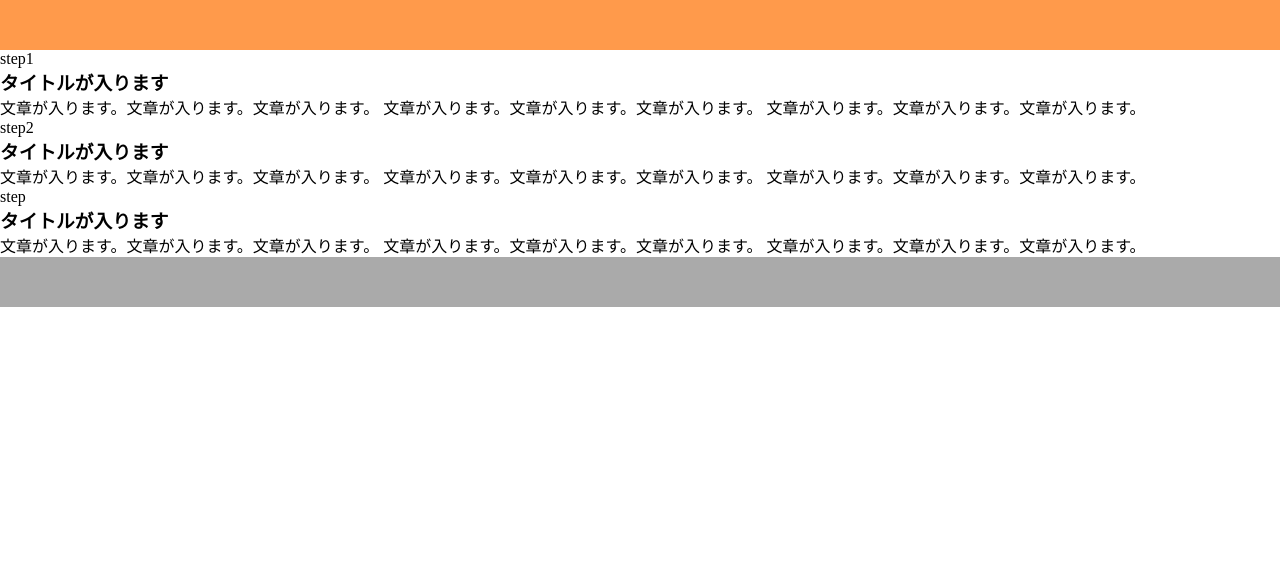
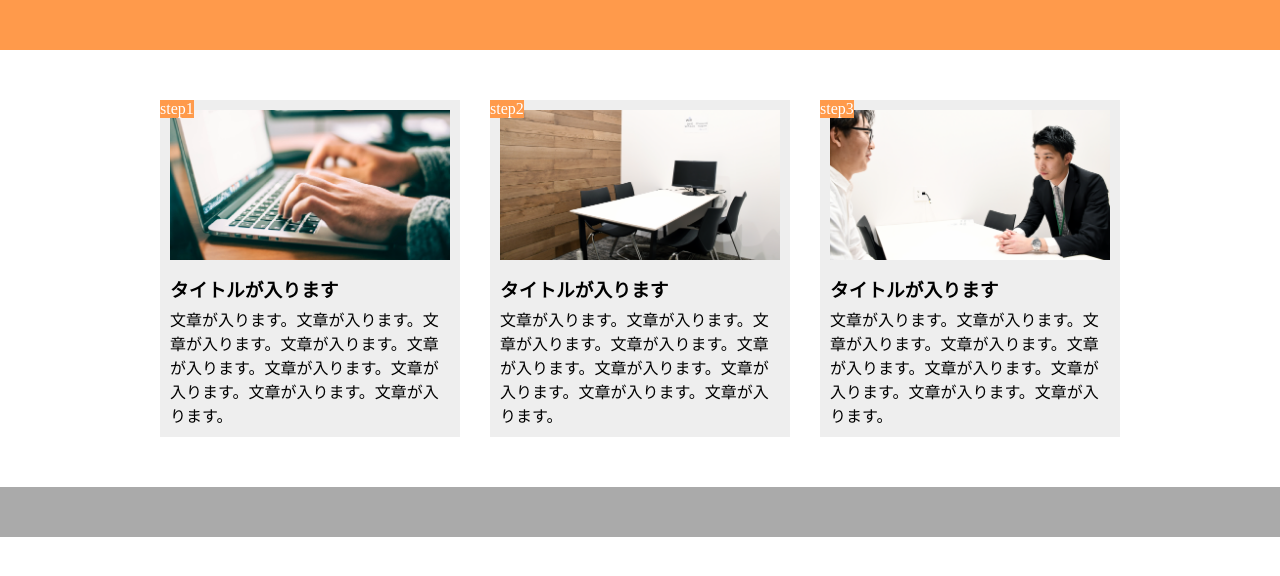
Before and after one commit to hase75/chapter9, a plain HTML site: page index.html in a window 1280 px wide. Drawn offline with Linux system fonts and the light colour scheme.

Commit message:
[Finish]1-9

```diff
--- a/index.html
+++ b/index.html
@@ -9,34 +9,28 @@
   <body>
     <header></header>
     <main>
-      <div class="box">
-        <div class="img1"></div>
+      <div class="step-box">
+        <div class="step-img1"></div>
         <span class="step-num">step1</span>
         <h3 class="title">タイトルが入ります</h3>
         <p class="text">
-          文章が入ります。文章が入ります。文章が入ります。
-          文章が入ります。文章が入ります。文章が入ります。
-          文章が入ります。文章が入ります。文章が入ります。
+          文章が入ります。文章が入ります。文章が入ります。文章が入ります。文章が入ります。文章が入ります。文章が入ります。文章が入ります。文章が入ります。
         </p>
       </div>
-      <div class="box">
-        <div class="img2"></div>
+      <div class="step-box">
+        <div class="step-img2"></div>
         <span class="step-num">step2</span>
         <h3 class="title">タイトルが入ります</h3>
         <p class="text">
-          文章が入ります。文章が入ります。文章が入ります。
-          文章が入ります。文章が入ります。文章が入ります。
-          文章が入ります。文章が入ります。文章が入ります。
+          文章が入ります。文章が入ります。文章が入ります。文章が入ります。文章が入ります。文章が入ります。文章が入ります。文章が入ります。文章が入ります。
         </p>
       </div>
-      <div class="box">
-        <div class="img3"></div>
-        <span class="step-num">step</span>
+      <div class="step-box">
+        <div class="step-img3"></div>
+        <span class="step-num">step3</span>
         <h3 class="title">タイトルが入ります</h3>
         <p class="text">
-          文章が入ります。文章が入ります。文章が入ります。
-          文章が入ります。文章が入ります。文章が入ります。
-          文章が入ります。文章が入ります。文章が入ります。
+          文章が入ります。文章が入ります。文章が入ります。文章が入ります。文章が入ります。文章が入ります。文章が入ります。文章が入ります。文章が入ります。
         </p>
       </div>
     </main>
--- a/style.css
+++ b/style.css
@@ -9,12 +9,58 @@ header {
   background-color: #FF9A4B;
 }
 
+main {
+  width: 960px;
+  margin: 50px auto;
+  display: flex;
+}
 
+.step-box {
+  width: 300px;
+  margin-right: 30px;
+  padding: 10px;
+  position: relative;
+  background-color: #eee;
+}
 
+.step-box:last-child {
+  margin-right: 0;
+}
 
+.step-img1 {
+  height: 150px;
+  background-image: url(img/flow01.png);
+  background-position: bottom;
+  background-size: cover;
+}
 
+.step-img2 {
+  height: 150px;
+  background-image: url(img/flow02.png);
+  background-position: bottom;
+  background-size: cover;
+}
+
+.step-img3 {
+  height: 150px;
+  background-image: url(img/flow03.png);
+  background-position: bottom;
+  background-size: cover;
+}
+
+.step-num {
+  position: absolute;
+  top: 0;
+  left: 0;
+  background-color: #ff9a4b;
+  color: #fff;
+}
+
+.title {
+  margin: 15px 0 5px;
+}
 
 footer {
   height: 50px;
-  background-color: #AAAAAA;
+  background-color: #aaa;
 }
```
Also changed, not shown: img/flow01.png (added), img/flow02.png (added), img/flow03.png (added).
